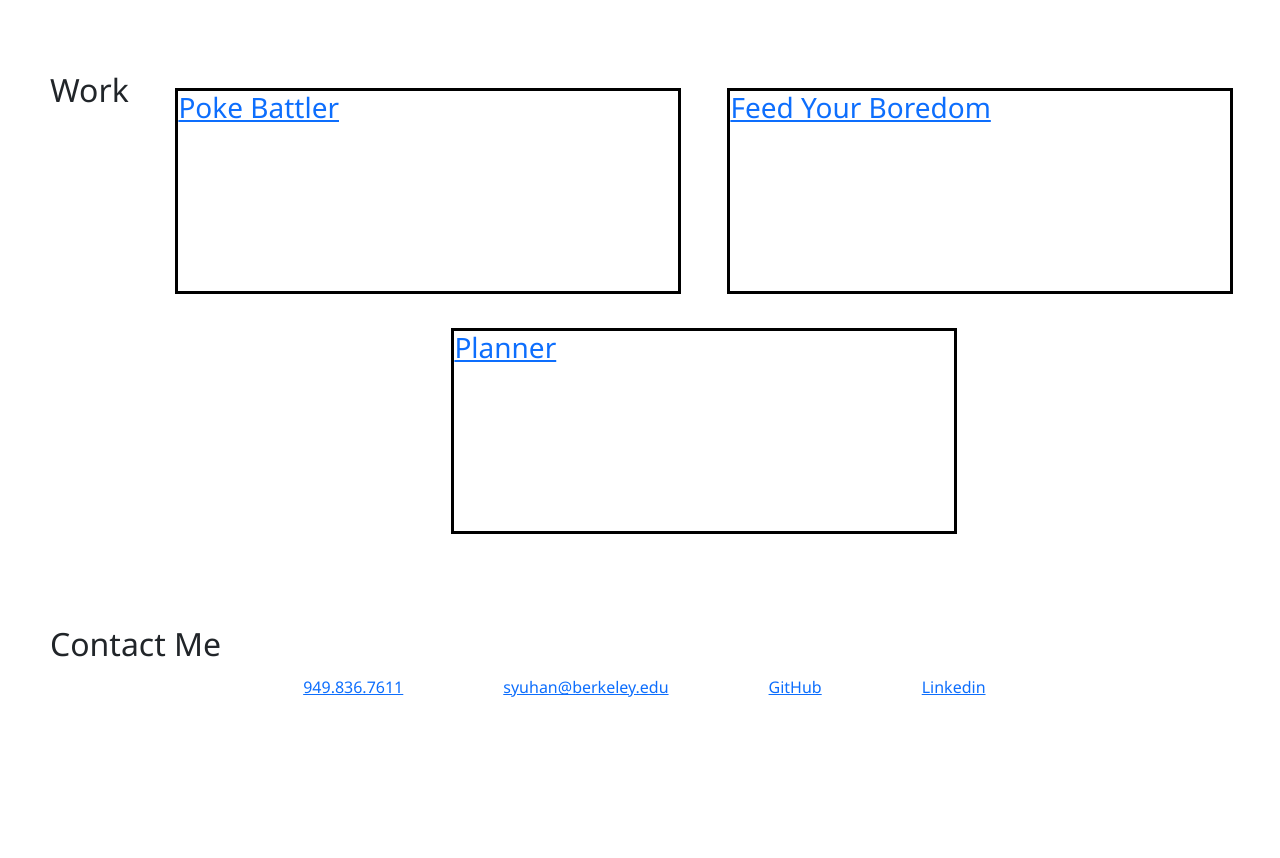
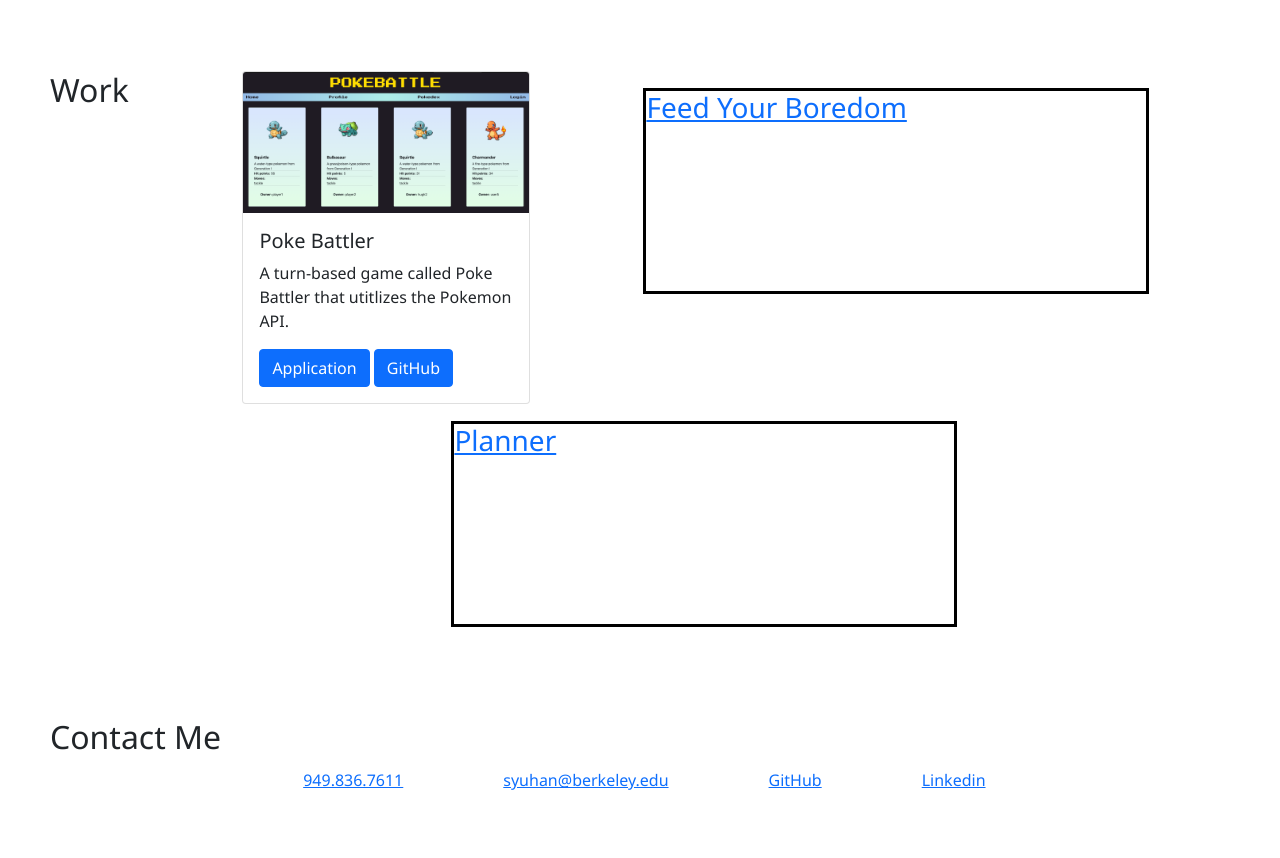
Before and after one commit to samyuhan/portfolio, a plain HTML site: page index.html in a window 1280 px wide. Shown: the part 1273-2131 px from the top of the page. Before the commit the page ends 2038 px from the top, so only its background shows below. Drawn offline with nearby package versions, Linux system fonts and the light colour scheme.

Commit message:
add bootstrap card for Poke Battler project

```diff
--- a/index.html
+++ b/index.html
@@ -60,14 +60,15 @@
                 </aside>
 
                 <div class="container">
-                    <a href="https://github.com/samyuhan/pokebattler">
-                        <section class="poke img" id="project">
-                            <div>
-                                <h3>Poke Battler</h3>
-                                <p></p>
-                            </div>
-                        </section>
-                    </a>
+                    <div class="card" style="width: 18rem;">
+                        <img src="./assets/poke.png" class="card-img-top" alt="Poke Battler">
+                        <div class="card-body">
+                          <h5 class="card-title">Poke Battler</h5>
+                          <p class="card-text">A turn-based game called Poke Battler that utitlizes the Pokemon API.</p>
+                          <a href="https://pokebattlerproject.herokuapp.com/pokedex" class="btn btn-primary">Application</a>
+                          <a href="https://github.com/NguyenJohnnyT/pokebattler" class="btn btn-primary">GitHub</a>
+                        </div>
+                    </div>
 
                     <a href="https://github.com/samyuhan/FeedYourBoredom">
                         <section class="boredom img" id="project">
@@ -86,7 +87,6 @@
                             </div>
                         </section>
                     </a>
-
                 </div>
             </section>
             <br />
```
